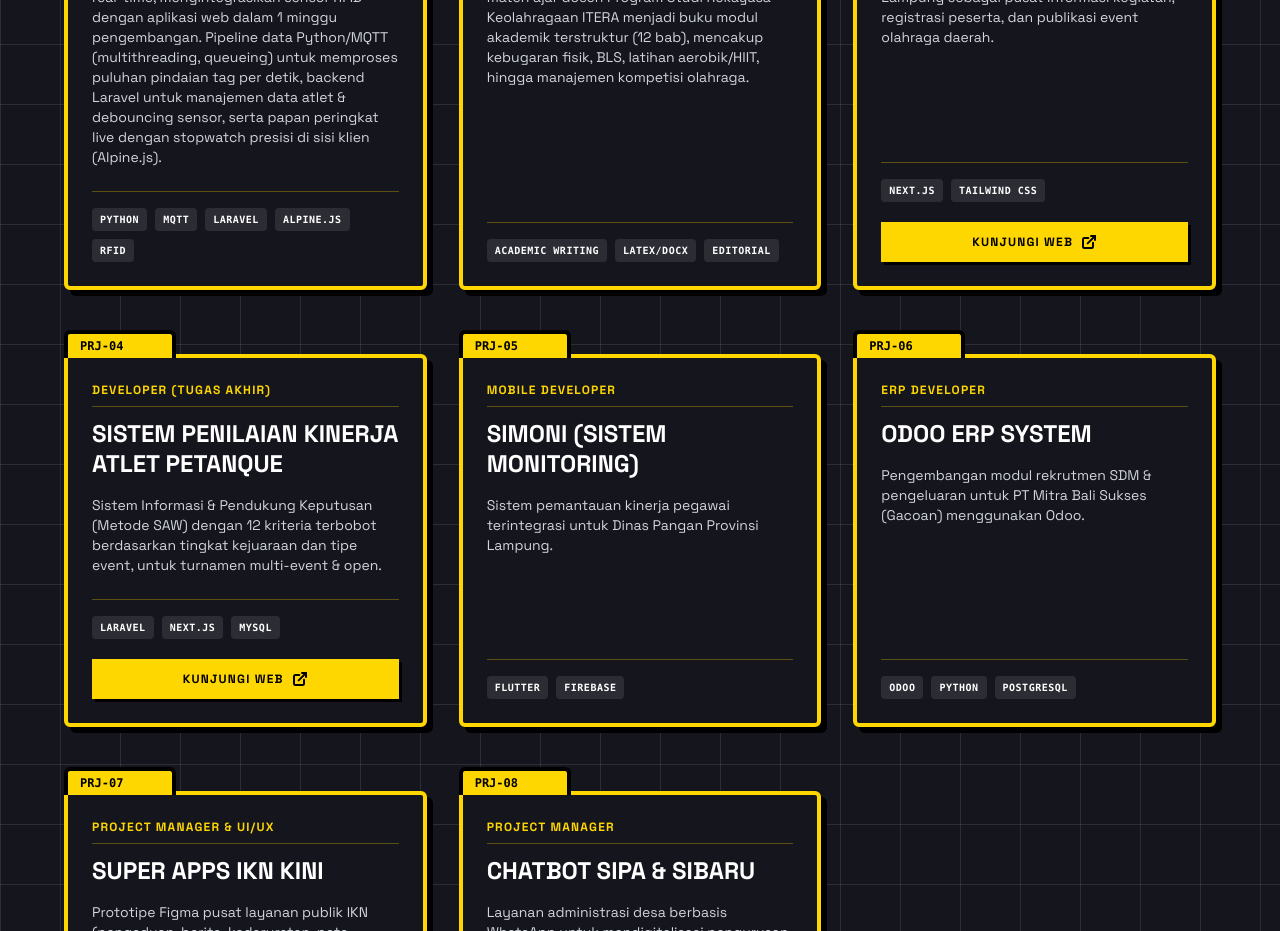
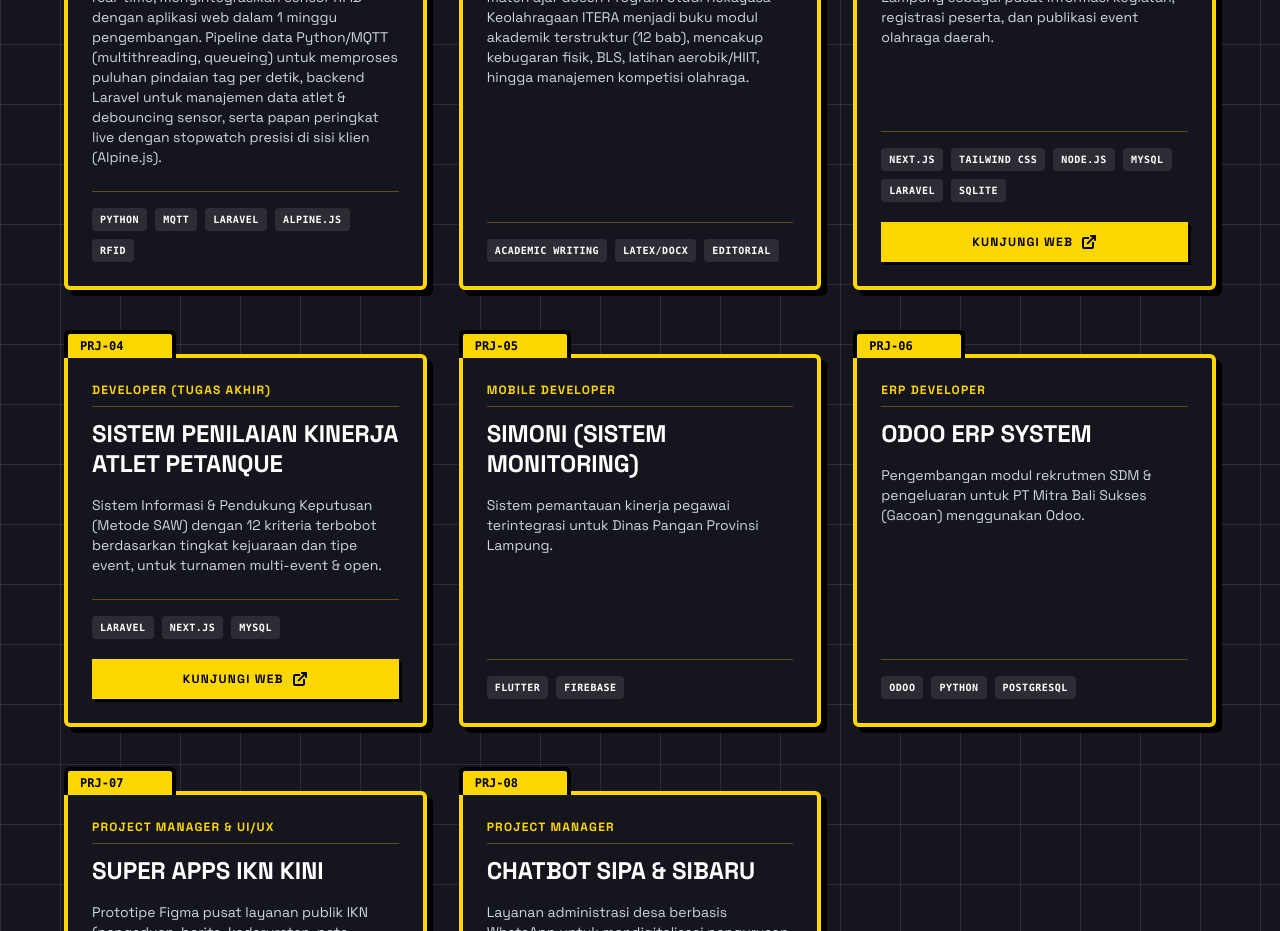
Before and after one commit to fiqrialdnsyh/portofolio-fiqri, a Next.js app: page / in a window 1280 px wide. Shown: the part 4660-5591 px from the top of the page. Built offline with nearby package versions, Linux system fonts and the light colour scheme.

Commit message:
Update Experience component to include additional technologies used in projects

```diff
--- a/components/Experience.tsx
+++ b/components/Experience.tsx
@@ -30,7 +30,7 @@ const projects = [
       id: "Pengembangan website resmi Triathlon Lampung sebagai pusat informasi kegiatan, registrasi peserta, dan publikasi event olahraga daerah.",
       en: "Development of the official Triathlon Lampung website for activity information, participant registration, and regional sports event publication."
     },
-    tech: ["Next.js", "Tailwind CSS"],
+    tech: ["Next.js", "Tailwind CSS", "Node.js", "MySQL", "Laravel", "SQLite"],
     url: "https://triathlon-lampung.id/"
   },
   {
```
